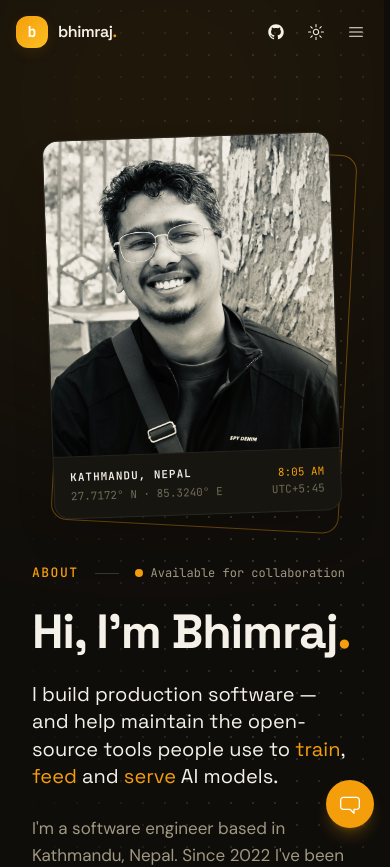
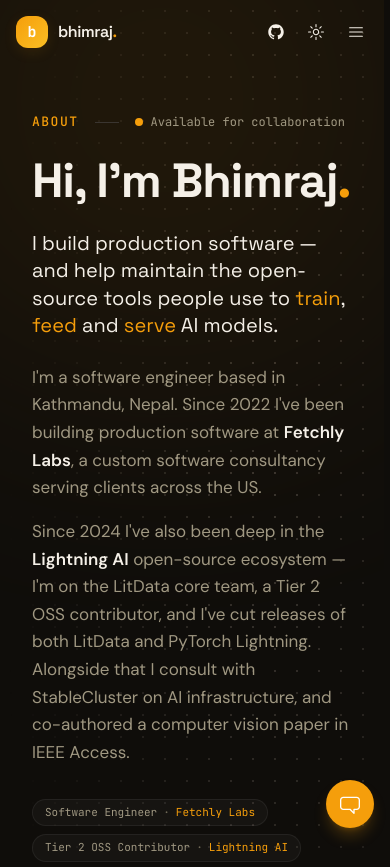
Before and after one commit to bhimrazy/bhimraj.com.np, a Next.js app in the folder apps/web/: page /about in a window 390 px wide. Shown: the top 867 px of the page. Built offline with nearby package versions, Linux system fonts and the light colour scheme.

Commit message:
fix(about): lead with the headline on mobile
The portrait was forced first and filled the whole 390px viewport, pushing the
name and tagline below the fold. Keep source order on mobile and shrink the
card; desktop layout is unchanged.

```diff
--- a/apps/web/src/components/about/about-hero.tsx
+++ b/apps/web/src/components/about/about-hero.tsx
@@ -115,7 +115,7 @@
           </div>
 
           {/* Portrait */}
-          <figure className="group motion-safe:fade-in relative order-first mx-auto mt-6 w-full max-w-72 motion-safe:animate-in motion-safe:duration-1000 sm:max-w-80 lg:order-none lg:mx-0 lg:mt-0 lg:max-w-85">
+          <figure className="group motion-safe:fade-in relative mx-auto mt-2 w-full max-w-64 motion-safe:animate-in motion-safe:duration-1000 sm:max-w-80 lg:mx-0 lg:mt-0 lg:max-w-85">
             {/* Offset frame behind the card */}
             <div
               aria-hidden
```
